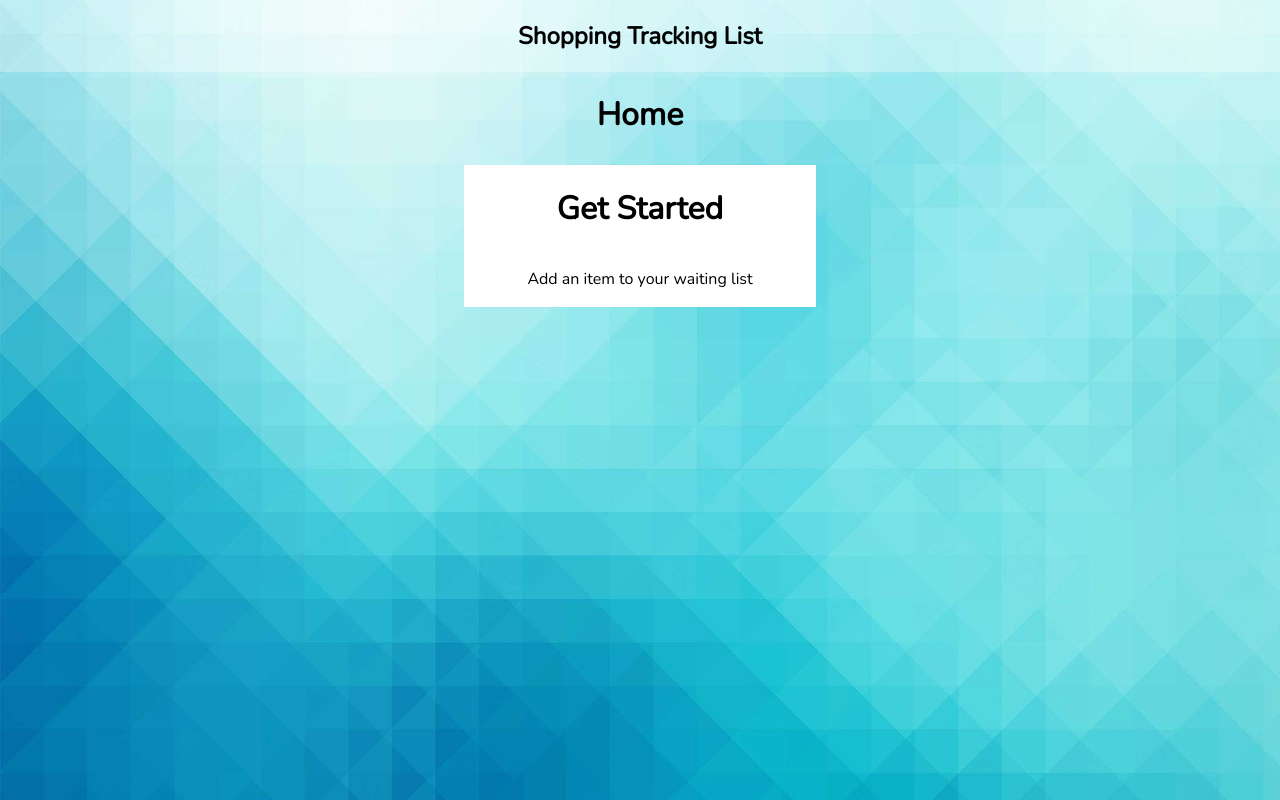
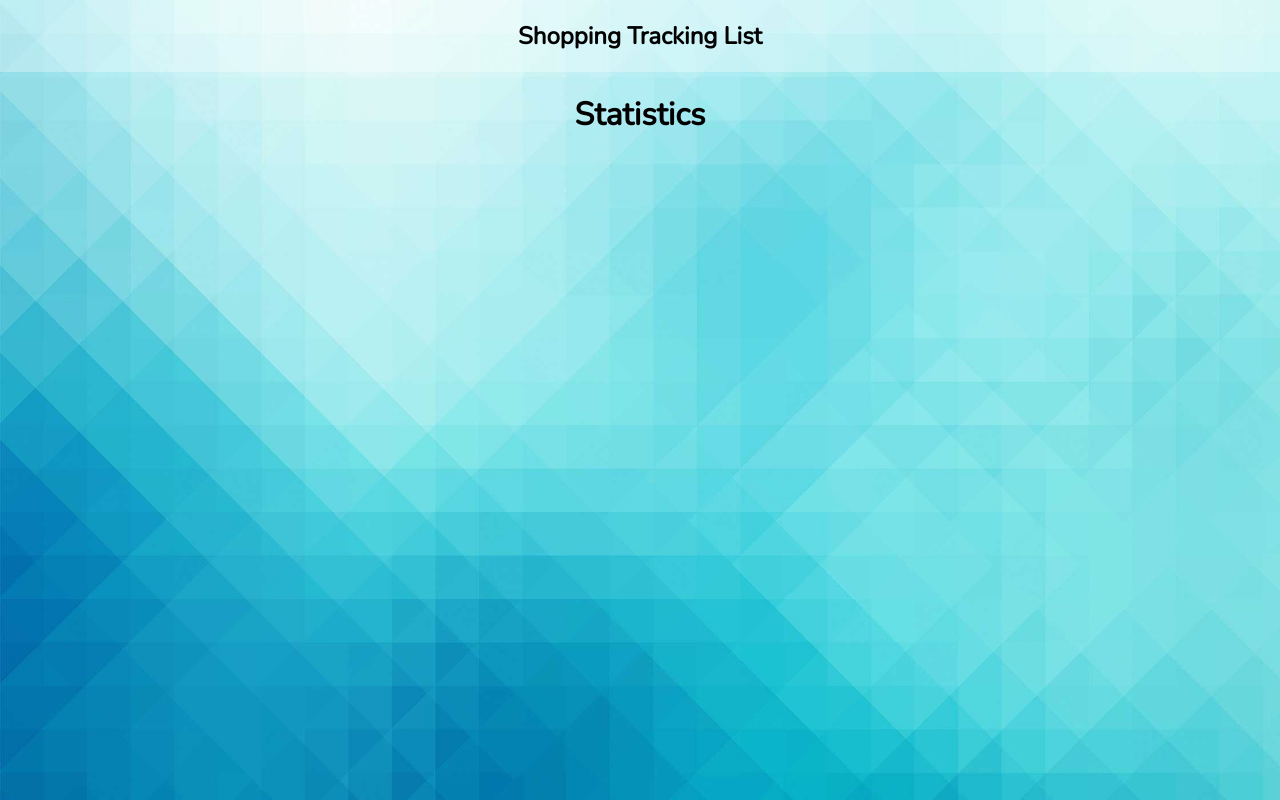
Before and after one commit to zilbers/omri-zilberstein-15-12-2020, a React (Create React App) app in the folder client/: page /Statistics in a window 1280 px wide. Built offline with nearby package versions, Linux system fonts and the light colour scheme.

Commit message:
Adding files

```diff
--- a/client/src/App.js
+++ b/client/src/App.js
@@ -3,6 +3,7 @@ import { BrowserRouter as Router, Switch, Route } from 'react-router-dom';
 import { ThemeContext } from './context/ThemeContext';
 import List from './pages/List';
 import Home from './pages/Home';
+import Statistics from './pages/Statistics';
 import Header from './components/AppBar';
 import Modal from './components/Modal';
 import Form from './components/Form';
@@ -110,6 +111,13 @@ function App() {
               title='received'
             />
           </Route>
+          <Route exact path='/Statistics'>
+            <Statistics
+              title='Statistics'
+              orders={orders}
+              received={received}
+            />
+          </Route>
           <Route path='/'>
             <Home
               orders={orders}
--- a/client/src/pages/Home.js
+++ b/client/src/pages/Home.js
@@ -42,6 +42,13 @@ function Home({ orders, received, show, handleModal }) {
               onClick={() => history.push('/received')}
               disabled={received.length === 0 || show.form || show.settings}
             />
+            <Card
+              grow={1}
+              title='Statistics'
+              content='Get analytics of your orders'
+              onClick={() => history.push('/statistics')}
+              disabled={show.form || show.settings}
+            />
           </>
         ) : (
           <>
--- /dev/null
+++ b/client/src/pages/Statistics.js
@@ -0,0 +1,21 @@
+import styled from 'styled-components';
+
+function capitalize(string) {
+  return string.charAt(0).toUpperCase() + string.slice(1);
+}
+
+const StatisticsContainer = styled.div`
+  display: flex;
+  flex-direction: column;
+  align-items: center;
+`;
+
+function Statistics({ title }) {
+  return (
+    <StatisticsContainer>
+      <h1>{title}</h1>
+    </StatisticsContainer>
+  );
+}
+
+export default Statistics;
```
